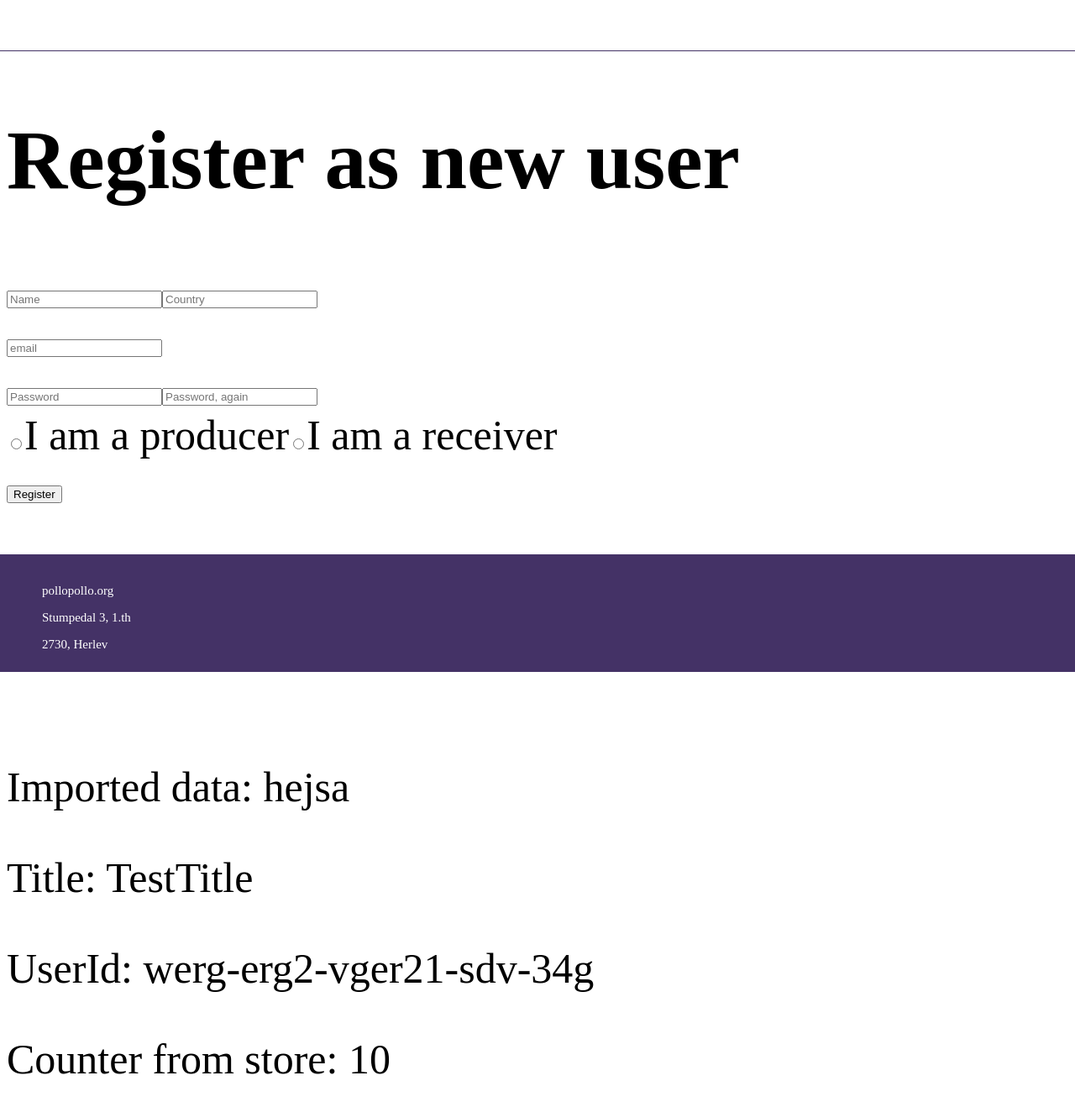
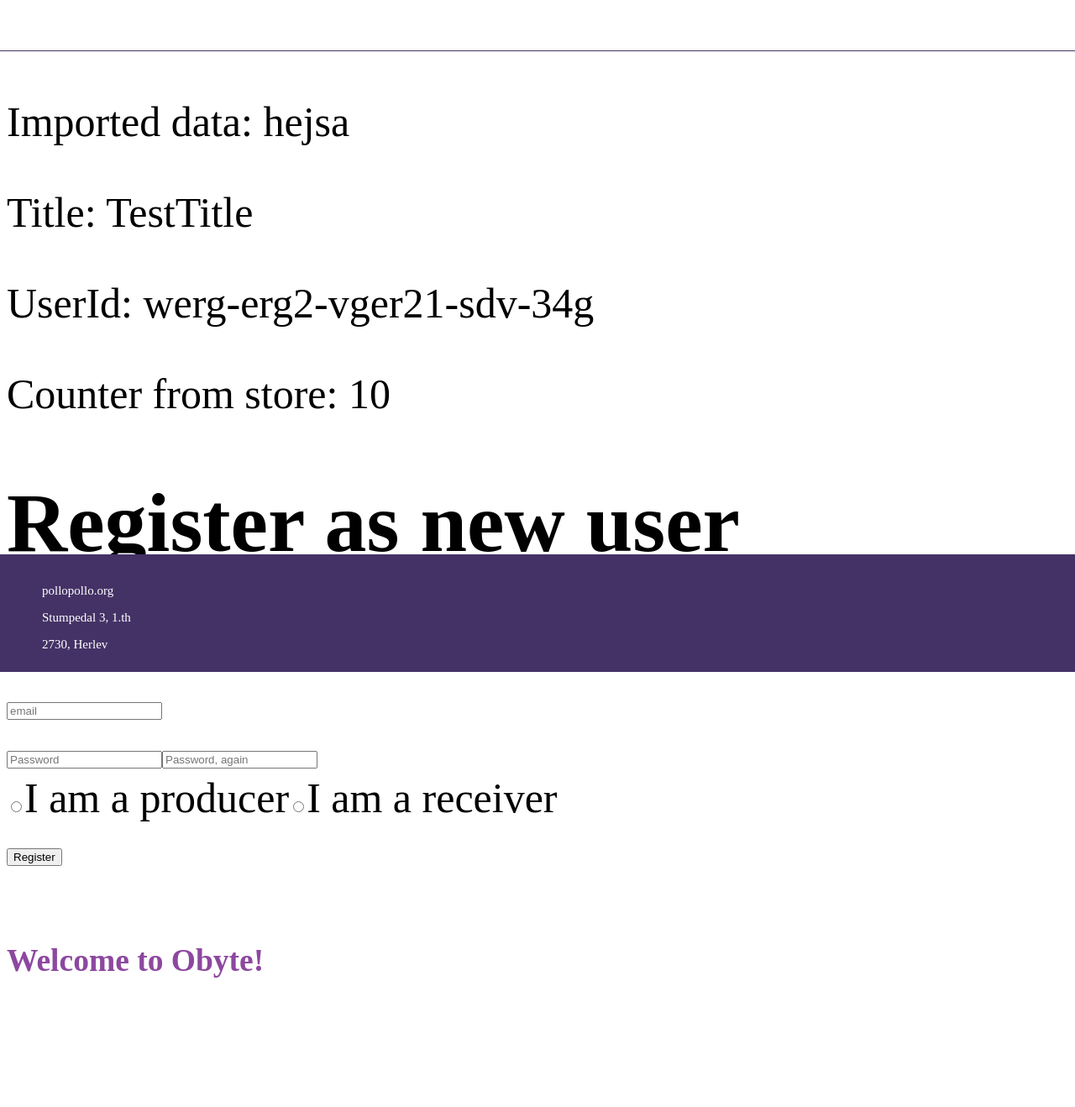
Before and after one commit to pollopollo-org/front-end, a React app: page / in a window 1280 px wide. Shown: the top 1318 px of the page at 84% size. Built offline with nearby package versions, Linux system fonts and the light colour scheme.

Commit message:
Resolved conflicts

```diff
--- a/src/ts/components/layout/MainContainer.tsx
+++ b/src/ts/components/layout/MainContainer.tsx
@@ -1,6 +1,6 @@
 import { observer } from "mobx-react";
 import React from "react";
-import { BrowserRouter as Router } from "react-router-dom";
+import { BrowserRouter as Router, Switch } from "react-router-dom";
 
 import { injectStore } from "src/ts/store/injectStore";
 import { Store } from "src/ts/store/Store";
@@ -29,17 +29,21 @@
     public render(): JSX.Element {
         const { dummy } = this.props.store;
         return (
-            <Router>
+            <main>
+                <p>Imported data: {benefactors.someKindOfFormat}</p>
+                <p>Title: {dummy.title}</p>
+                <p>UserId: {dummy.userId}</p>
+                <p>Counter from store: {dummy.incrementingValue}</p>
                 <RegisterForm />
                 <FrontPage />
 
-                <main>
-                    <p>Imported data: {benefactors.someKindOfFormat}</p>
-                    <p>Title: {dummy.title}</p>
-                    <p>UserId: {dummy.userId}</p>
-                    <p>Counter from store: {dummy.incrementingValue}</p>
-                </main>
-            </Router>
+                <Router>
+                    <Switch>
+
+                    </Switch>
+
+                </Router>
+            </main>
         );
     }
 }
```
